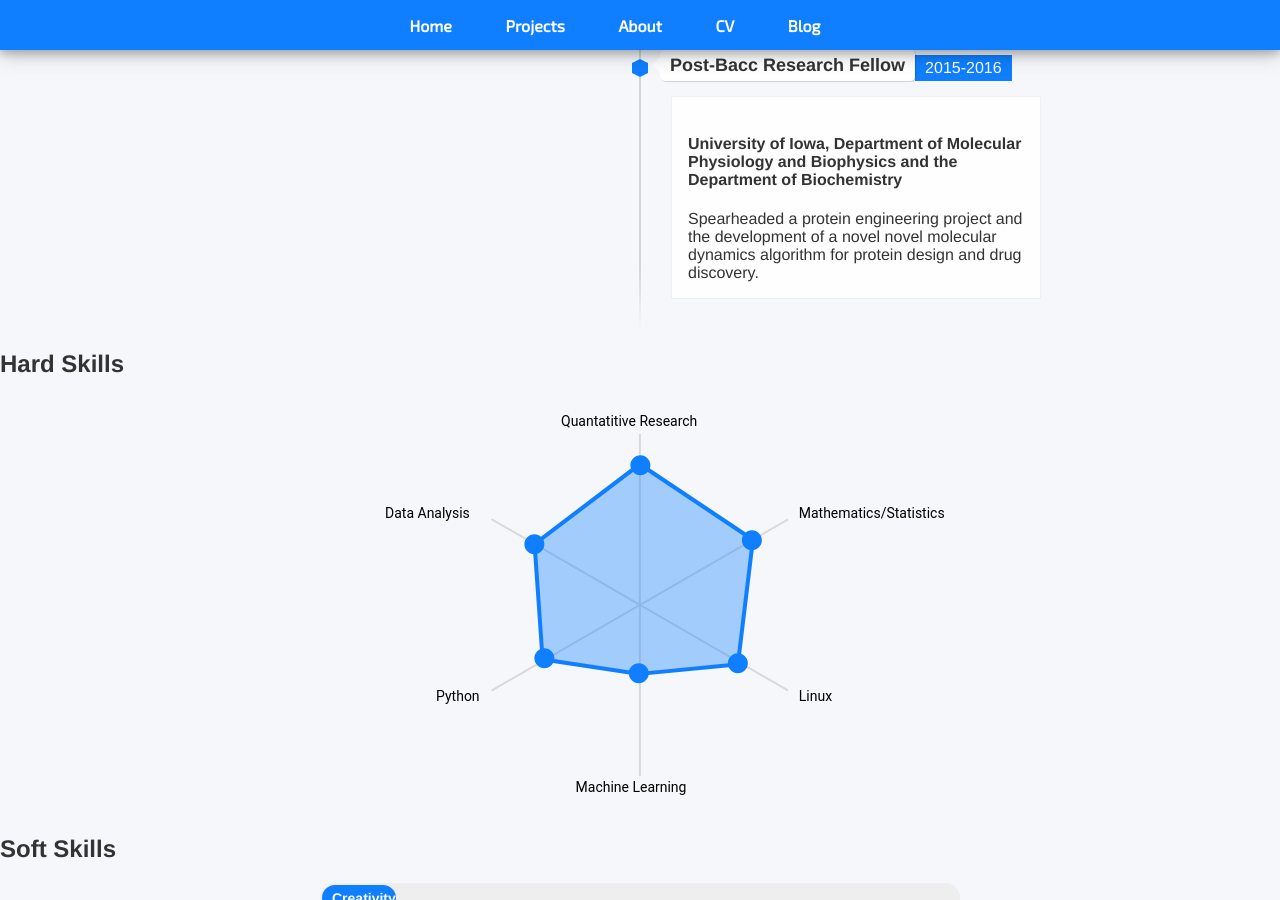
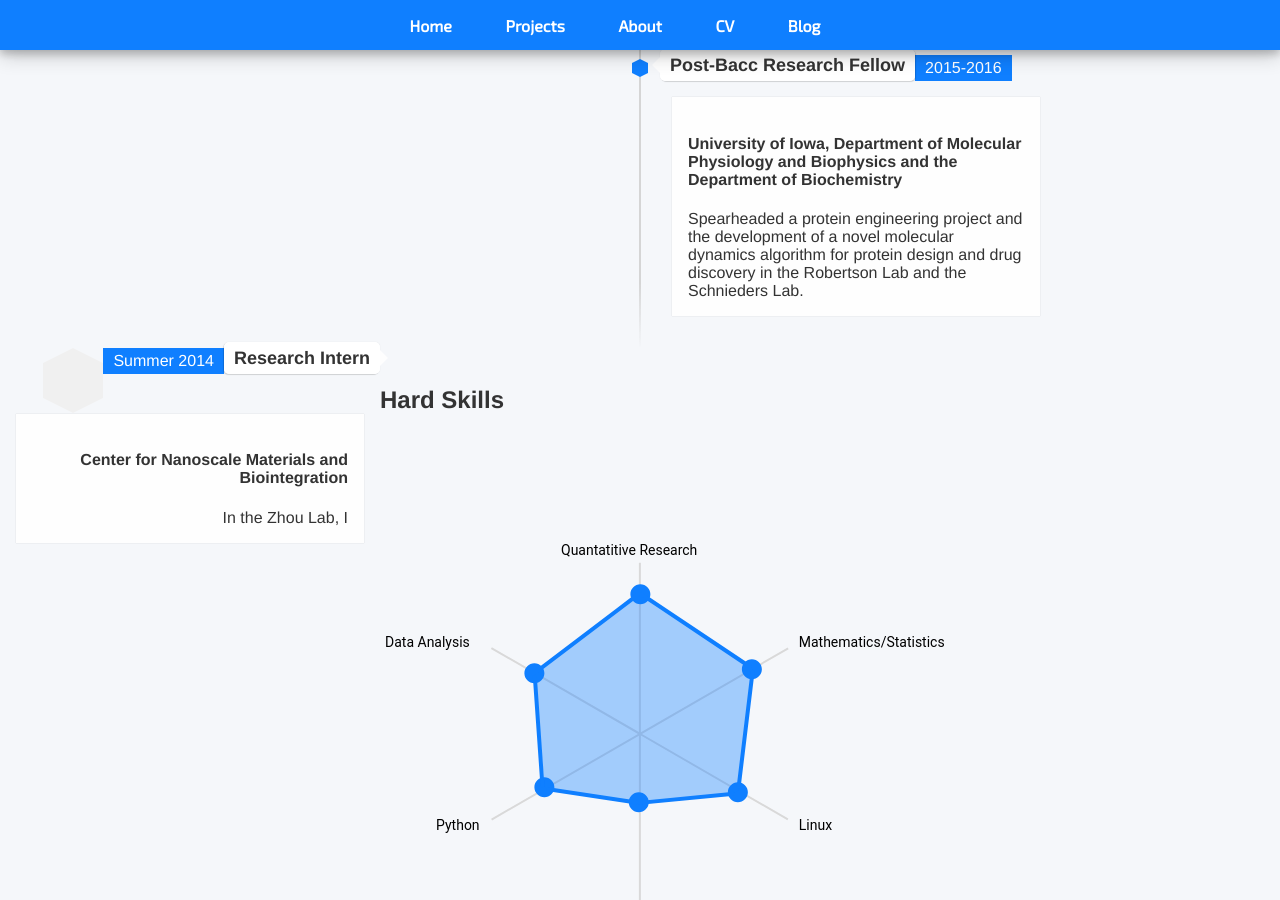
Before and after one commit to mayabenowitz/mayabenowitz.github.io, a Jekyll site: the page built from index.html, in a window 1280 px wide and 900 px high, scrolled down 1425 px. Built offline with Jekyll 4.4.1, drawn with Linux system fonts in a browser that asks for light colours; nearby versions of some CDN libraries.

Commit message:
Update index.html

```diff
--- a/index.html
+++ b/index.html
@@ -44,11 +44,26 @@ title: Maya Benowitz
         <span class="time-wrapper"><span class="time">2015-2016</span></span>
       </div>
       <div class="desc"><h4>University of Iowa, Department of Molecular Physiology and Biophysics and the Department of Biochemistry</h4>
-      Spearheaded a protein engineering project and the development of a novel novel molecular dynamics algorithm for protein design and drug discovery.
+      Spearheaded a protein engineering project and the development of a novel molecular dynamics algorithm for protein design and drug discovery
+      in the Robertson Lab and the Schnieders Lab.
       </div>
     </div>
   </li>
 </ul>
+
+<!-- Item 2 -->
+  <li>
+    <div class="direction-l">
+      <div class="flag-wrapper">
+        <span class="hexa"></span>
+        <span class="flag">Research Intern</span>
+        <span class="time-wrapper"><span class="time">Summer 2014</span></span>
+      </div>
+      <div class="desc"><h4>Center for Nanoscale Materials and Biointegration</h4>
+      In the Zhou Lab, I
+      </div>
+    </div>
+  </li>
 
 <!-- skil radar -->
 
```
